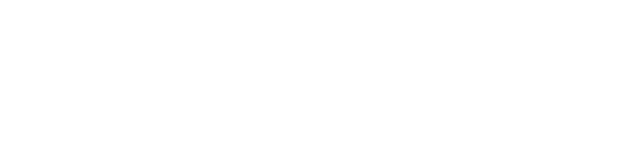
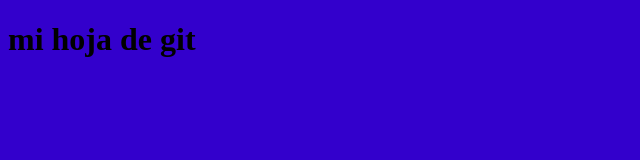
Before and after one commit to PabloeCarranz/CursoGit, a plain HTML site: page index.html in a window 1280 px wide. Shown: the whole page, without its empty margins (0-640 px from the left). Drawn offline with Linux system fonts and the light colour scheme.

Commit message:
agregando Estilos Css

```diff
--- /dev/null
+++ b/CSS/estilos.css
@@ -0,0 +1,6 @@
+@charset "utf-8";
+/* CSS Document */
+
+body{
+	background-color:#30C;
+}
--- /dev/null
+++ b/JAVASCRIPT/javascript.js
@@ -0,0 +1 @@
+// JavaScript Document
--- a/index.html
+++ b/index.html
@@ -3,8 +3,11 @@
 <head>
 <meta charset="utf-8">
 <title>Documento sin título</title>
+<link rel ="stylesheet" href="CSS/estilos.css">
+
 </head>
 
 <body>
+<h1> mi hoja de git </h1>
 </body>
 </html>
```
